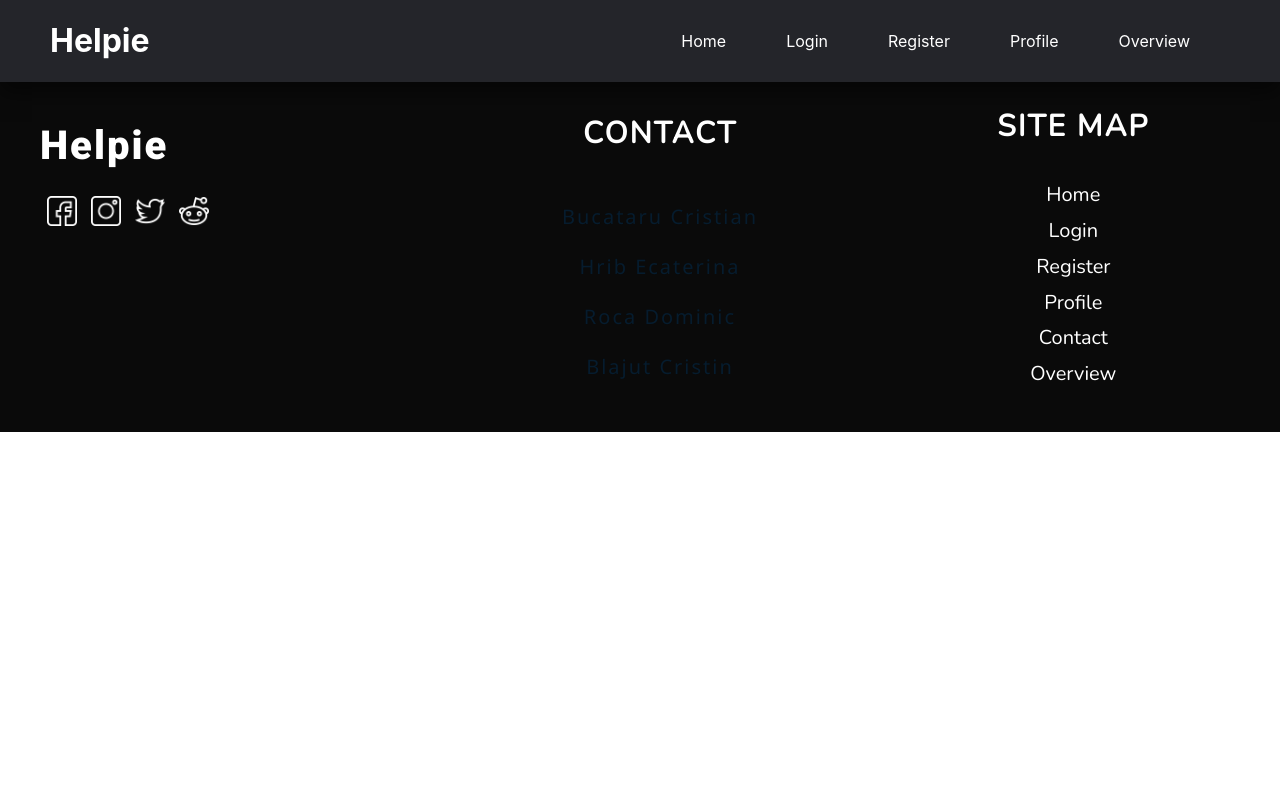
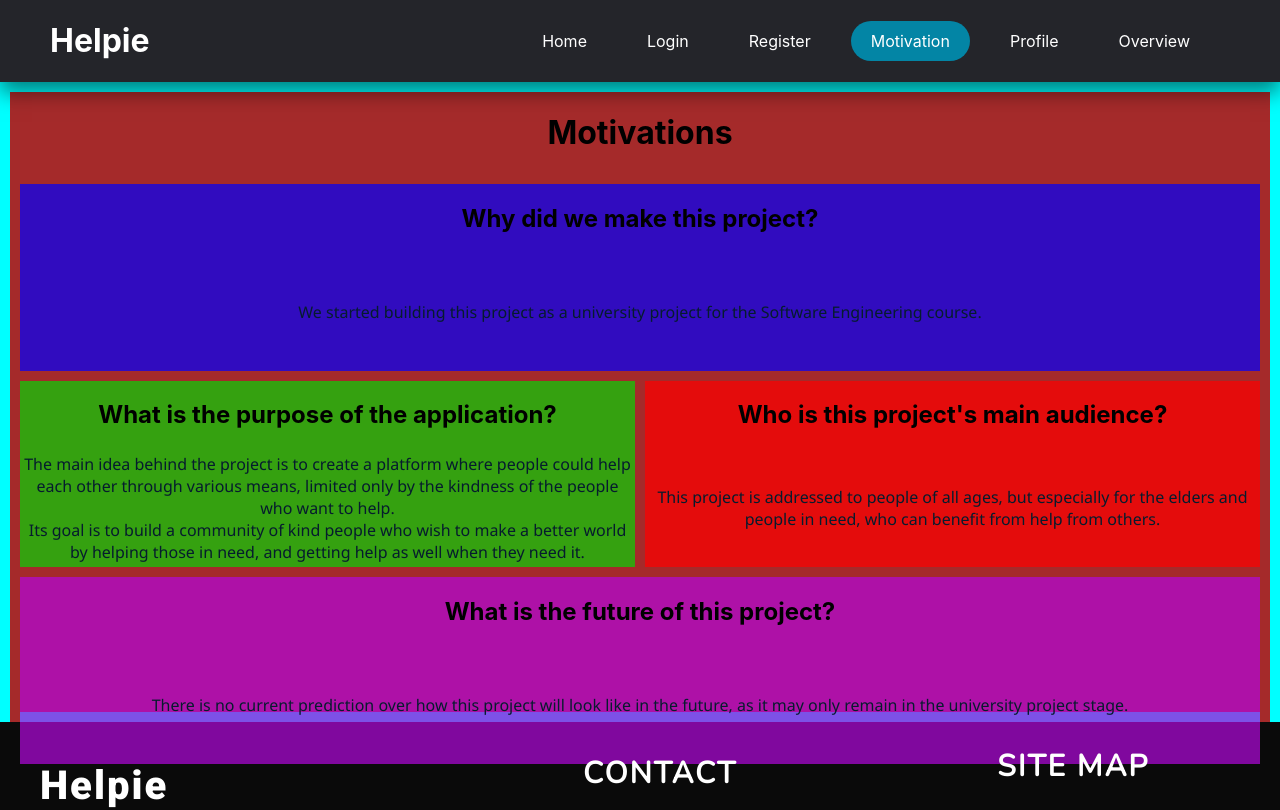
Before and after one commit to cristibctr/FrontEnd-Team2, a React (Create React App) app: page /motivation in a window 1280 px wide. Shown: the top 810 px of the page. Built offline with nearby package versions, Linux system fonts and the light colour scheme.

Commit message:
added motivation page

```diff
--- a/src/App.js
+++ b/src/App.js
@@ -7,6 +7,7 @@ import Footer from "./Footer"
 import Register from "./Register"
 import Profile from "./Profile"
 import ContactPage from "./ContactPage"
+import Motivation from "./Motivation"
 
 import { BrowserRouter as Router, Switch, Route } from "react-router-dom";
 
@@ -19,6 +20,7 @@ const App = () => {
                 <Route exact path="/login" component={Login} />
                 <Route exact path="/register" component={Register} />
                 <Route exact path="/profile" component={Profile} />
+                <Route exact path="/motivation" component={Motivation} />
                 <Route exact path="/overview" component={Overview} />
                 <Route exact path="/ContactPage" component={ContactPage} />
             </Switch>
--- /dev/null
+++ b/src/Motivation.js
@@ -0,0 +1,35 @@
+import React from "react";
+import styles from "./styles/Motivation.css"
+
+const Motivation = () => {
+    return (
+        <div id="body">
+                <h1 id="title">Motivations</h1>
+                <article id="main">
+                    <section id="first">
+                        <h2>Why did we make this project?</h2>
+                            <p>We started building this project as a university project for the Software Engineering course.</p>
+                    </section>
+                    <section id="second">
+                        <h2>What is the purpose of the application?</h2>
+                            <p>The main idea behind the project is to create a platform where people could help each other through various means, limited only by the kindness of the people who want to help. <br/>
+                            Its goal is to build a community of kind people who wish to make a better world by helping those in need, and getting help as well when they need it.
+                            </p>
+                    </section>
+                    <section id="third">
+                        <h2>Who is this project's main audience?</h2>
+                            <p>This project is addressed to people of all ages, but especially for the elders and people in need, who can benefit from help from others.
+                            </p>
+                    </section>
+                    <section id="fourth">
+                        <h2>What is the future of this project?</h2>
+                            <p>There is no current prediction over how this project will look like in the future, as it may only remain in the university project stage.
+                            </p>
+                    </section>
+
+                </article>
+        </div >
+    )
+}
+
+export default Motivation;
--- a/src/Nav.js
+++ b/src/Nav.js
@@ -5,6 +5,7 @@ const navItems = [
   { title: "Home", url: "/" },
   { title: "Login", url: "/login" },
   { title: "Register", url: "/register" },
+  { title: "Motivation", url: "/motivation" },
   { title: "Profile", url: "/profile" },
   { title: "Overview", url: "/overview" },
 ];
--- /dev/null
+++ b/src/styles/Motivation.css
@@ -0,0 +1,48 @@
+#body{
+  background-color: brown;
+  border: 10px solid;
+  border-color: aqua;
+  height: 50vw;
+}
+
+#main{
+  display: grid;
+  grid-template-columns: 1fr 1fr;
+  grid-template-rows: 1fr 1fr 1fr;
+  column-gap: 10px;
+  row-gap: 10px;
+  border: 10px solid;
+  border-color: brown;
+}
+
+#title{
+  text-align: center;
+}
+
+#first{
+  display:grid;
+  text-align: center;
+  grid-column-start: 1;
+  grid-column-end: 3;
+  background-color: rgb(0, 0, 255, 0.70);
+}
+
+#second{
+  display:grid;
+  text-align: center;
+  background-color: rgb(7, 212, 7, 0.70);
+}
+
+#third{
+  display:grid;
+  text-align: center;
+  background-color: rgb(255, 0, 0, 0.70);
+}
+
+#fourth{
+  display:grid;
+  text-align: center;
+  grid-column-start: 1;
+  grid-column-end: 3;
+  background-color: rgb(178, 8, 221, 0.70);
+}
```
